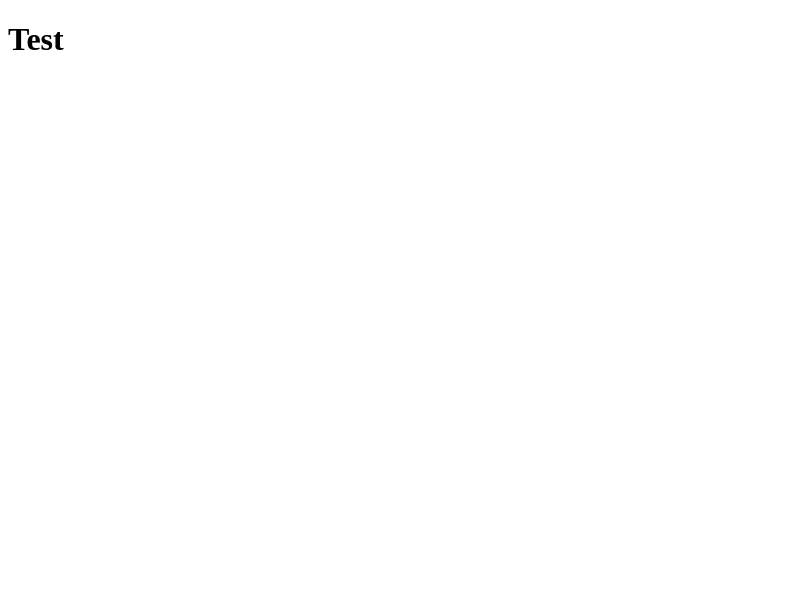
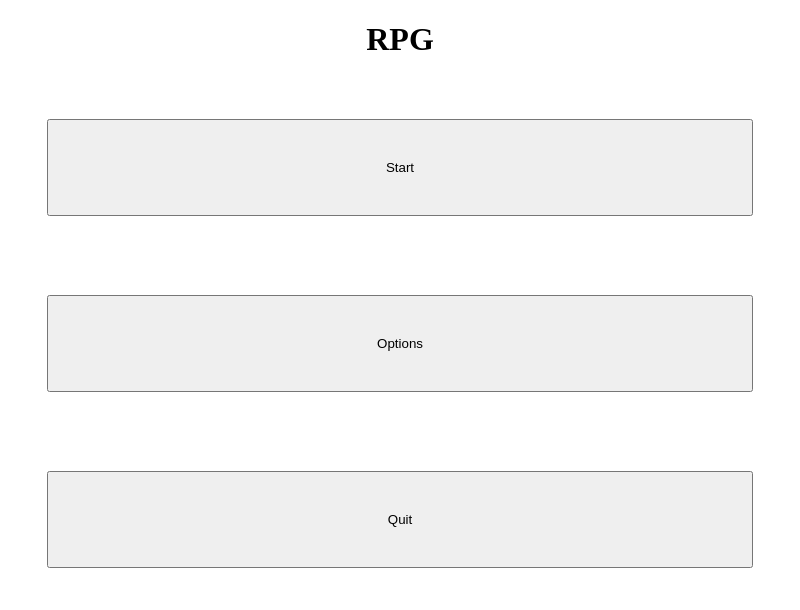
Before and after one commit to Florian-Hagemann/RPG, an Electron app: page src/renderer/index.html in a window 800 px wide. Drawn offline with Linux system fonts and the light colour scheme.

Commit message:
created main page

```diff
--- a/src/renderer/index.html
+++ b/src/renderer/index.html
@@ -4,8 +4,16 @@
         <meta charset="UTF-8">
         <meta name="viewport" content="width=device-width, initial-scale=1.0">
         <title>RPG</title>
+        <link rel="stylesheet" href="stylesheets/index.css">
     </head>
     <body>
-        <h1>Test</h1>
+        <div id="title">
+            <h1>RPG</h1>
+        </div>
+        <div id="buttons">
+            <button>Start</button>
+            <button>Options</button>
+            <button>Quit</button>
+        </div>
     </body>
 </html>
--- /dev/null
+++ b/src/renderer/stylesheets/index.css
@@ -0,0 +1,11 @@
+div {
+    text-align: center;
+}
+#buttons {
+    display: flex;
+    flex-direction: column;
+}
+button {
+    margin: 5%;
+    padding: 5%;
+}
```
